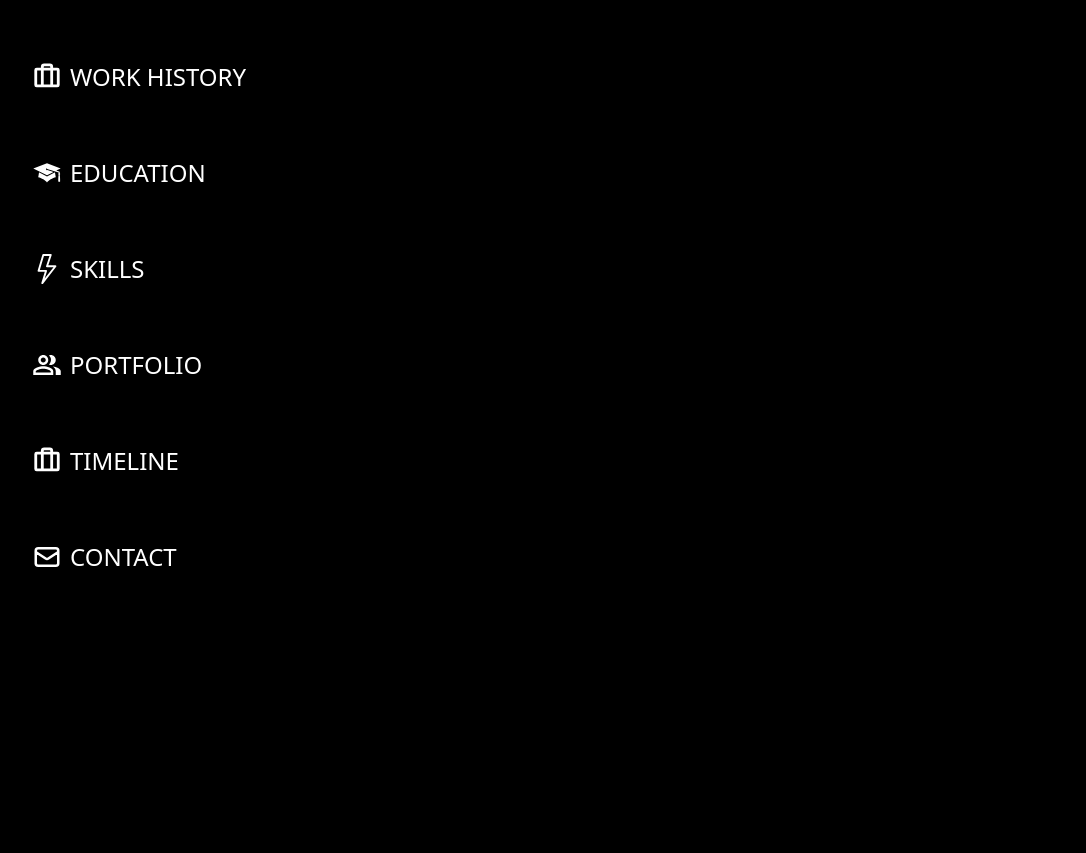
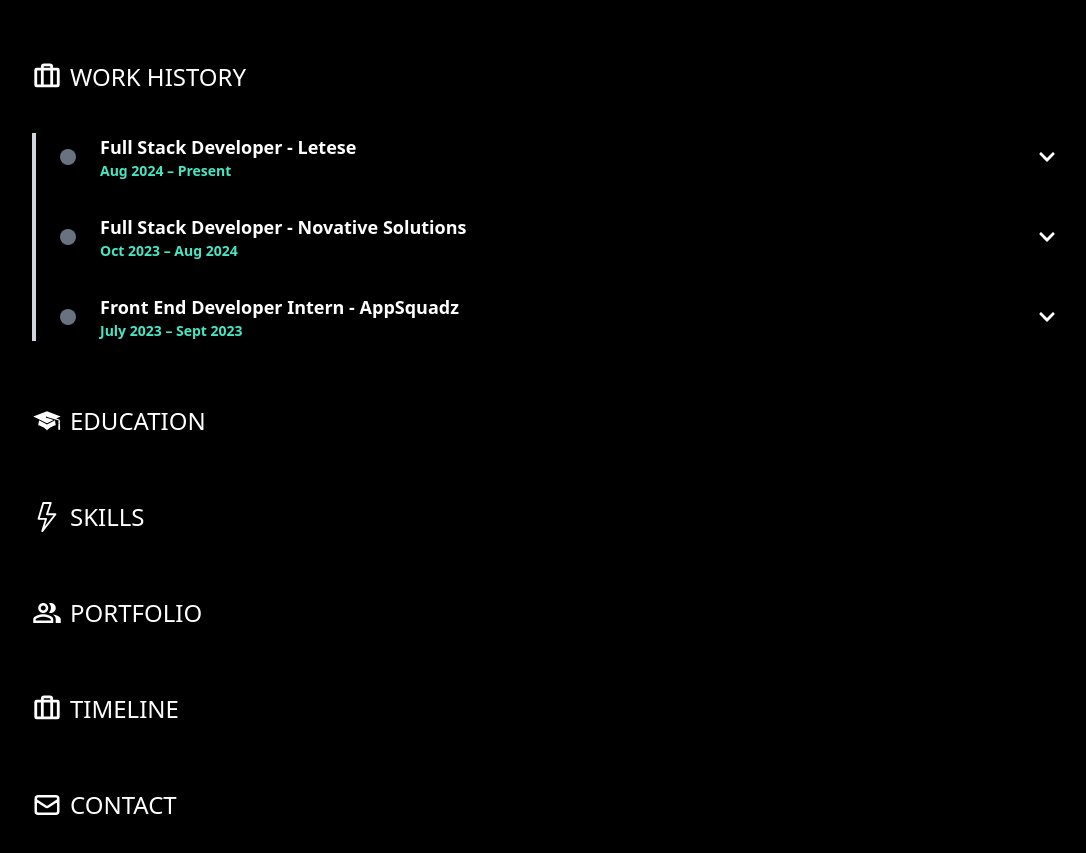
Before and after one commit to AakashGaur03/portfolio, a React (Vite) app: page / in a window 1280 px wide. Shown: the part 961-1814 px from the top of the page, without its empty margins (96-1182 px from the left). Before the commit the page ends 1574 px from the top, so only its background shows below. Built offline with nearby package versions, Linux system fonts and the light colour scheme.

Commit message:
Work History Component Completed

```diff
--- a/src/components/WorkHistory.jsx
+++ b/src/components/WorkHistory.jsx
@@ -1,11 +1,84 @@
 import { PiSuitcaseBold } from "react-icons/pi";
+import { FaChevronDown, FaChevronUp } from "react-icons/fa";
+import { useState } from "react";
 import Heads from "./Heads";
 
+const workHistory = [
+	{
+		company: "Letese",
+		role: "Full Stack Developer",
+		location: "Noida, India",
+		duration: "Aug 2024 – Present",
+		description: [
+			"Single-handedly working on the backend development using NestJS, collaborating closely with the team lead for guidance and project alignment.",
+			"Successfully completed authentication modules for different user types, CMS module, and Lead module, laying the foundation for a robust platform.",
+			"Leading the development of the backend architecture from scratch, ensuring a solid foundation for scalability, security, and performance.",
+			"Spearheaded the migration from a microservice architecture to a monorepo using Yarn workspaces, optimizing code sharing, simplifying dependency management, and reducing deployment complexities by 30%.",
+			"Contributing to the frontend using Next.js, focusing on building user-friendly, performant, and responsive interfaces.",
+		],
+	},
+	{
+		company: "Novative Solutions",
+		role: "Full Stack Developer",
+		location: "Noida, India",
+		duration: "Oct 2023 – Aug 2024",
+		description: [
+			"Successfully migrated a Laravel project to VueJS, reducing payload size by over 66%, from 15 MB to less than 5 MB, resulting in a decrease in loading time.",
+			"Designed and developed reusable UI components using Vue, reducing further development time by 50%.",
+			"Introduced advanced features such as Ecourts and the Privileges section while maintaining high code quality.",
+			"Led the development of a dedicated Node.js backend, architected as a microservice, for the ECourts feature.",
+			"Improved software development processes, increasing efficiency by 20% and fostering team growth through knowledge sharing.",
+			"Created a robust HR portal in NextJs featuring employee management, attendance monitoring, performance evaluation, annual appraisals, and bonuses, enhancing HR efficiency by 40%.",
+		],
+	},
+	{
+		company: "AppSquadz",
+		role: "Front End Developer Intern",
+		location: "Noida, India",
+		duration: "July 2023 – Sept 2023",
+		description: [
+			"Developed web applications using HTML, CSS, Bootstrap, JavaScript, jQuery, and AJAX, improving user engagement.",
+			"Applied technical knowledge in real-world projects (Educrypt, Videocrypt), solving complex technical challenges and reducing development time by 15%.",
+			"Collaborated with cross-functional teams, enhancing project delivery quality.",
+			"Created custom web solutions that addressed specific client needs; reduced project turnaround times by 15%, ensuring smoother workflow and greater alignment between development and client expectations.",
+		],
+	},
+];
+
 const WorkHistory = () => {
+	const [expanded, setExpanded] = useState(null);
+
+	const toggleExpand = (index) => {
+		setExpanded(expanded === index ? null : index);
+	};
+
 	return (
 		<div>
-			{" "}
-			<Heads logo={<PiSuitcaseBold size={30} />} title={"WORK HISTORY"} />
+			<Heads logo={<PiSuitcaseBold size={30} />} title="WORK HISTORY" />
+			<div className="mt-6 border-l-4 border-gray-300 pl-6">
+				{workHistory.map((job, index) => (
+					<div key={index} className="relative mb-8">
+						<div className="text-lg font-semibold flex items-center cursor-pointer" onClick={() => toggleExpand(index)}>
+							<div className="top-2 w-4 h-4 bg-gray-500 rounded-full mr-6"></div>
+							<div className="flex-1">
+								{job.role} - {job.company}
+								<p className="text-sm text-[#47e5c3]">{job.duration}</p>
+							</div>
+							<div className="ml-4">{expanded === index ? <FaChevronUp /> : <FaChevronDown />}</div>
+						</div>
+						{expanded === index && (
+							<ul className="mt-2 text-sm text-gray-400 space-y-2">
+								{job.description.map((point, i) => (
+									<li key={i} className="flex items-start">
+										<span className="w-1 h-1 bg-gray-500 rounded-full mt-1 mr-8 shrink-0"></span>
+										<span className="flex-1">{point}</span>
+									</li>
+								))}
+							</ul>
+						)}
+					</div>
+				))}
+			</div>
 		</div>
 	);
 };
```
